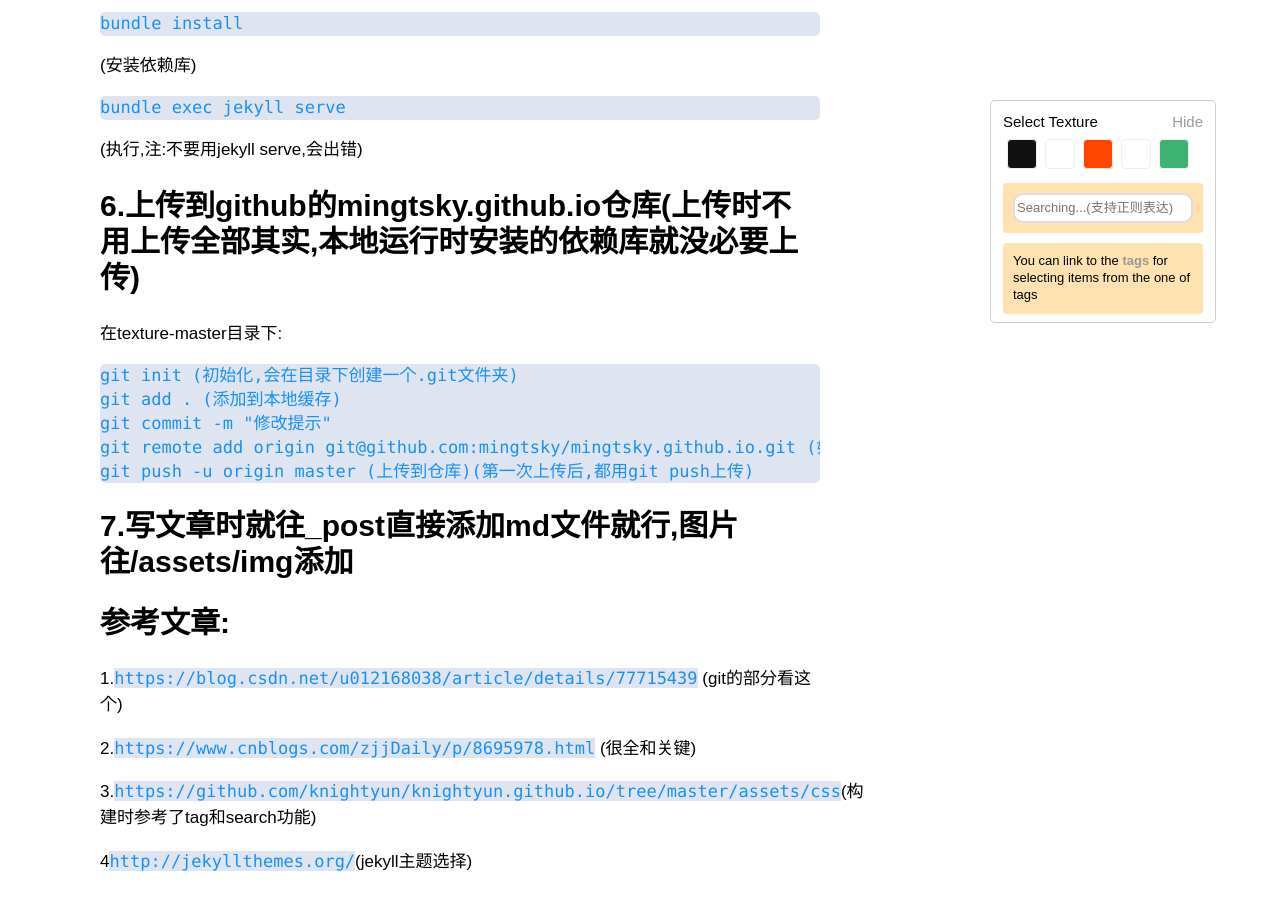
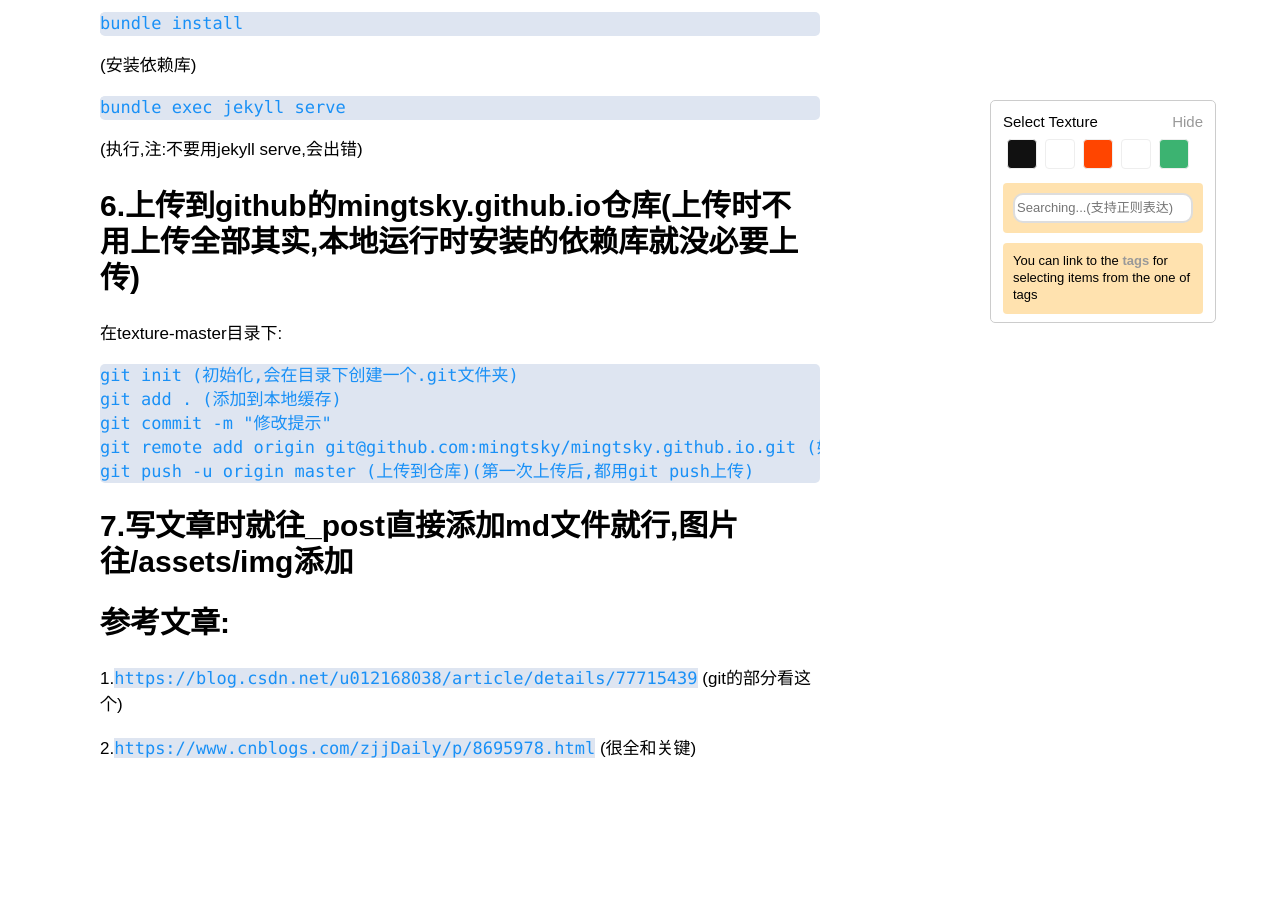
Before and after one commit to mingtsky/mingtsky.github.io, a Jekyll site: the page built from _posts/2019-11-14-博客搭建.markdown, in a window 1280 px wide and 900 px high, scrolled down 1932 px. Built offline with Jekyll 4.4.1, drawn with Linux system fonts in a browser that asks for light colours; comment, search, counter and statistics services are not loaded; after the commit the page ends 2719 px from its top, so only the background shows below that; some of the changed text lies outside the part shown.

Commit message:
样式最后订正

````diff
--- a/_config.yml
+++ b/_config.yml
@@ -31,7 +31,7 @@ plugins:
 
 texture:
   title: ღinɠڂ sҜჟ
-  tagline: ႟༆
+  tagline: ~༆"
   date_format: "%b %-d, %Y"
   style: [qiuri|yuhui|yellow|red|black|blue|green|purple]
   showPicker: [false|true] # show the texture selector(development purposes)
--- a/_includes/nav.html
+++ b/_includes/nav.html
@@ -1,8 +1,8 @@
 {%- if site.texture.showNav -%}
 <div class="navbar">
 	<ul>
-		<a href="#"><li>Home</li></a>
-		<a href="#"><li>About</li></a>
+		<a href="/dreamreality/"><li>DREAM</li></a>
+		<a href="/dreamreality/"><li>REALITY</li></a>
 	</ul>
 </div>
 {%- endif -%}
--- a/_posts/2019-11-14-博客搭建.markdown
+++ b/_posts/2019-11-14-博客搭建.markdown
@@ -61,7 +61,3 @@ git push -u origin master (上传到仓库)(第一次上传后,都用git push上
 1.```https://blog.csdn.net/u012168038/article/details/77715439``` (git的部分看这个)
 
 2.```https://www.cnblogs.com/zjjDaily/p/8695978.html``` (很全和关键)
-
-3.```https://github.com/knightyun/knightyun.github.io/tree/master/assets/css```(构建时参考了tag和search功能)
-
-4```http://jekyllthemes.org/```(jekyll主题选择)
--- /dev/null
+++ b/dream#reality.html
@@ -0,0 +1,5 @@
+---
+layout: post
+title: 空,即是白
+permalink: /dreamreality/
+---
````
Also changed, not shown: _posts/2019-11-18-01-博客修改.markdown (added, +46 -0 lines), _posts/2019-11-18-01-高亮css修改.markdown (deleted, +0 -32 lines), assets/img/博客修改/1.png (renamed from assets/img/高亮css修改/1.png), assets/img/博客修改/2.png (renamed from assets/img/高亮css修改/2.png), assets/img/博客修改/3.png (renamed from assets/img/高亮css修改/3.png), assets/img/博客修改/4.png (renamed from assets/img/高亮css修改/4.png), assets/img/博客修改/5.png (renamed from assets/img/高亮css修改/5.png), assets/img/博客修改/6.png (renamed from assets/img/高亮css修改/6.png), assets/img/博客修改/7.png (added).
